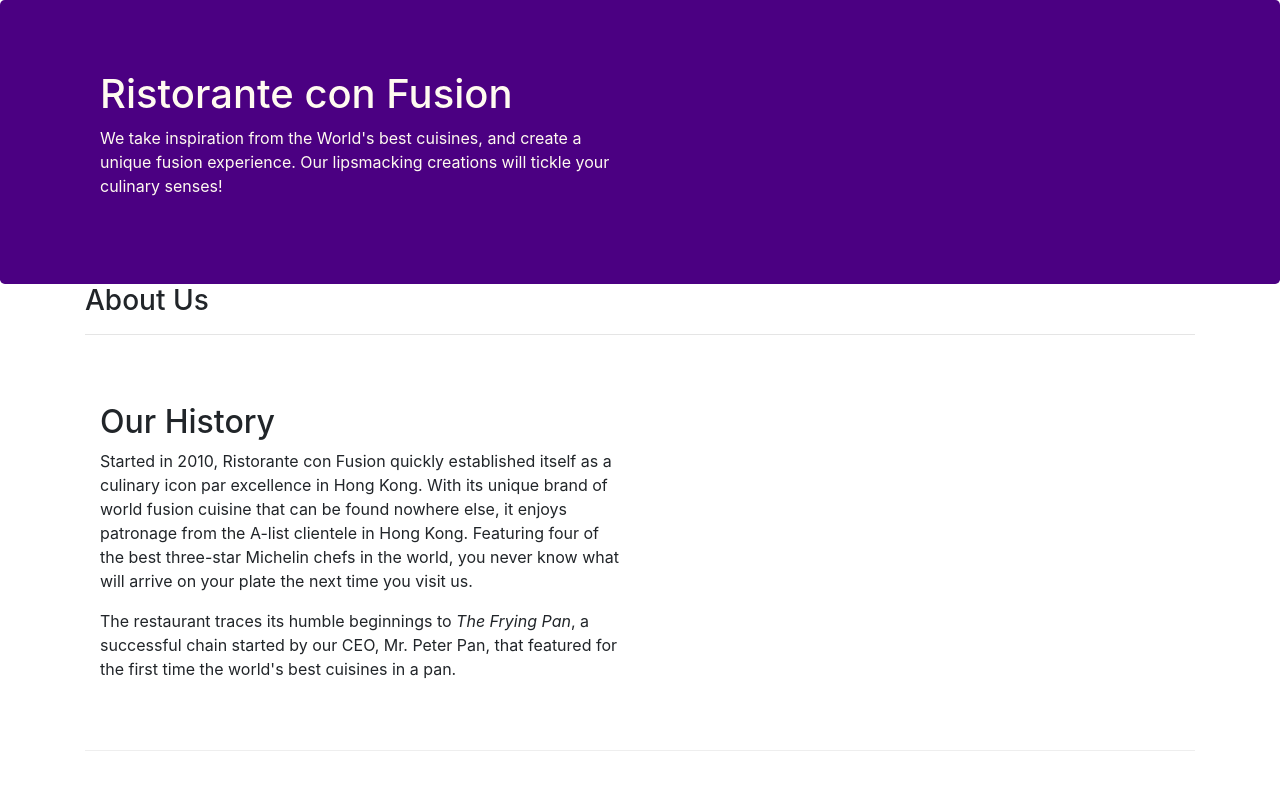
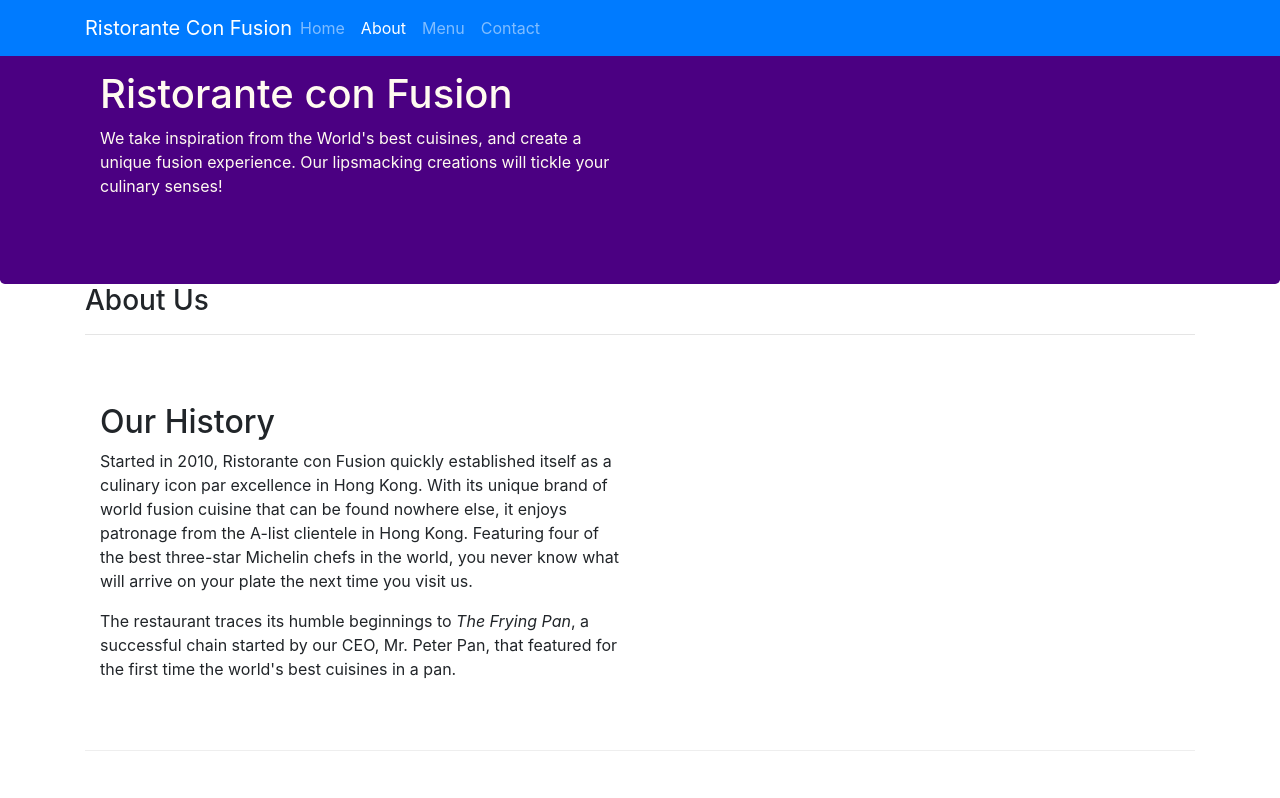
Before and after one commit to shivampatel251097/bootstrap-hands-on, a website: page aboutus.html in a window 1280 px wide. Shown: the top 798 px of the page. Drawn offline with nearby package versions, Linux system fonts and the light colour scheme.

Commit message:
Assignment-1

```diff
--- a/aboutus.html
+++ b/aboutus.html
@@ -14,6 +14,24 @@
 </head>
 
 <body>
+<!-- navbar start -->
+    <nav class="navbar navbar-dark navbar-expand-sm bg-primary fixed-top">
+        <div class="container">
+            <button class="navbar-toggler" type="button" data-toggle="collapse" data-target="#Navbar">
+                <span class="navbar-toggler-icon"></span>
+            </button>
+            <a class="navbar-brand mr-auto" href="./index.html">Ristorante Con Fusion</a>
+            <div class="collapse navbar-collapse" id="Navbar">
+                <ul class="navbar-nav mr-auto">
+                    <li class="nav-item"><a class="nav-link" href="./index.html">Home</a></li>
+                    <li class="nav-item active"><a class="nav-link" href="#">About</a></li>
+                    <li class="nav-item"><a class="nav-link" href="#">Menu</a></li>
+                    <li class="nav-item"><a class="nav-link" href="#">Contact</a></li>
+                </ul>
+            </div>
+        </div>
+    </nav>
+<!-- navbar end -->
 
     <header class="jumbotron">
         <div class="container">
@@ -69,7 +87,7 @@
                 <div class="col-4 offset-1 col-sm-2">
                     <h5>Links</h5>
                     <ul class="list-unstyled">
-                        <li><a href="#">Home</a></li>
+                        <li><a href="./index.html">Home</a></li>
                         <li><a href="#">About</a></li>
                         <li><a href="#">Menu</a></li>
                         <li><a href="#">Contact</a></li>
```
Also changed, not shown: index.html (+13 -2 lines).
